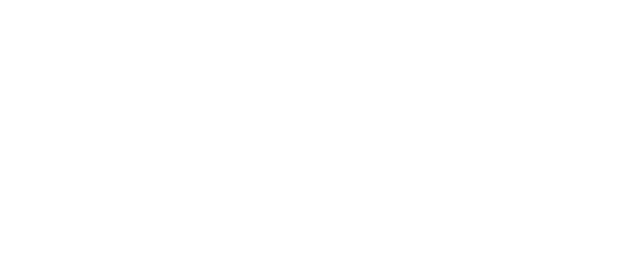
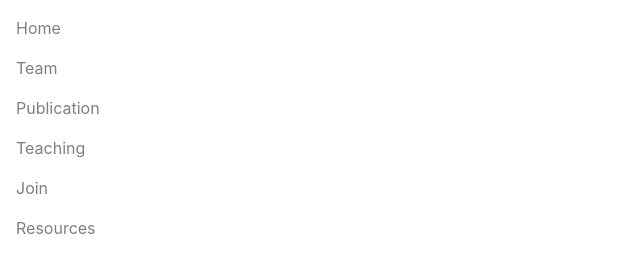
Before and after one commit to VatsalDattani/CEAFacultyWeb, a plain HTML site: page index.html in a window 1280 px wide. Shown: the whole page, without its empty margins (0-640 px from the left). Drawn offline with nearby package versions, Linux system fonts and the light colour scheme.

Commit message:
navbar initiallized

```diff
--- a/index.html
+++ b/index.html
@@ -13,6 +13,21 @@
 
 <body>
 
+    <!-- Navbar -->
+    <div class="navbar navbar-light">
+        <div id="navBarSupportedContent">
+            <ul class="navbar-nav">
+                <li class="nav-item"><a href="#" class="nav-link">Home</a></li>
+                <li class="nav-item"><a href="" class="nav-link">Team</a></li>
+                <li class="nav-item"><a href="" class="nav-link">Publication</a></li>
+                <li class="nav-item"><a href="" class="nav-link">Teaching</a></li>
+                <li class="nav-item"><a href="" class="nav-link">Join</a></li>
+                <li class="nav-item"><a href="" class="nav-link">Resources</a></li>
+            </ul>
+        </div>
+    </div>
+
+
     <script src="https://code.jquery.com/jquery-3.2.1.slim.min.js"
         integrity="sha384-KJ3o2DKtIkvYIK3UENzmM7KCkRr/rE9/Qpg6aAZGJwFDMVNA/GpGFF93hXpG5KkN"
         crossorigin="anonymous"></script>
--- a/style.css
+++ b/style.css
@@ -0,0 +1,3 @@
+ul {
+    display: inline-block;
+}
```
